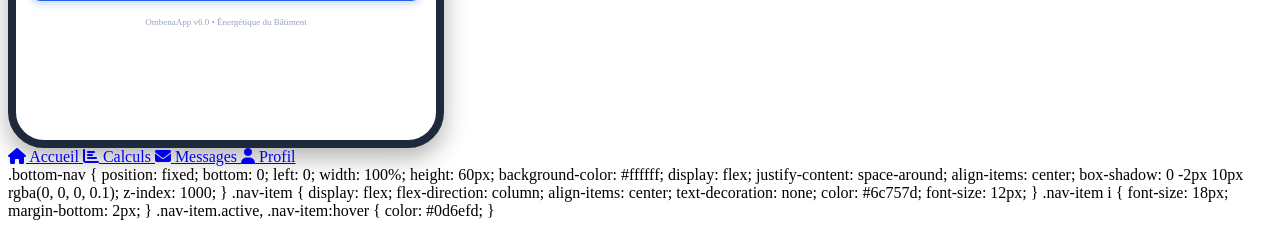
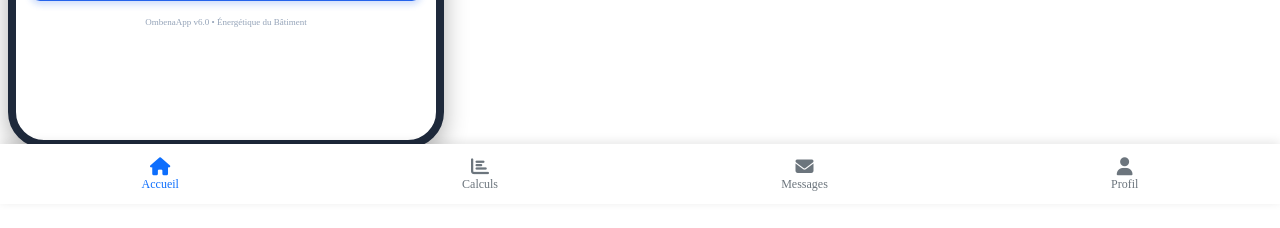
Before and after one commit to franknosterss-gif/ombenaapp, a Flask app: page / in a window 1280 px wide. Shown: the part 596-824 px from the top of the page. After the commit the page ends 787 px from the top, so only its background shows below. Run offline with Flask 3, Linux system fonts and the light colour scheme.

Commit message:
Correction finale balise style

```diff
--- a/templates/index.html
+++ b/templates/index.html
@@ -417,4 +417,36 @@ function supprimerPiece(btn) {
 .nav-item.active, .nav-item:hover {
   color: #0d6efd;
 }
+<style>
+  .bottom-nav {
+    position: fixed;
+    bottom: 0;
+    left: 0;
+    width: 100%;
+    height: 60px;
+    background-color: #ffffff;
+    display: flex;
+    justify-content: space-around;
+    align-items: center;
+    box-shadow: 0 -2px 10px rgba(0, 0, 0, 0.1);
+    z-index: 1000;
+  }
+
+  .nav-item {
+    display: flex;
+    flex-direction: column;
+    align-items: center;
+    text-decoration: none;
+    color: #6c757d;
+    font-size: 12px;
+  }
+
+  .nav-item i {
+    font-size: 18px;
+    margin-bottom: 2px;
+  }
+
+  .nav-item.active, .nav-item:hover {
+    color: #0d6efd;
+  }
 </style>
```
